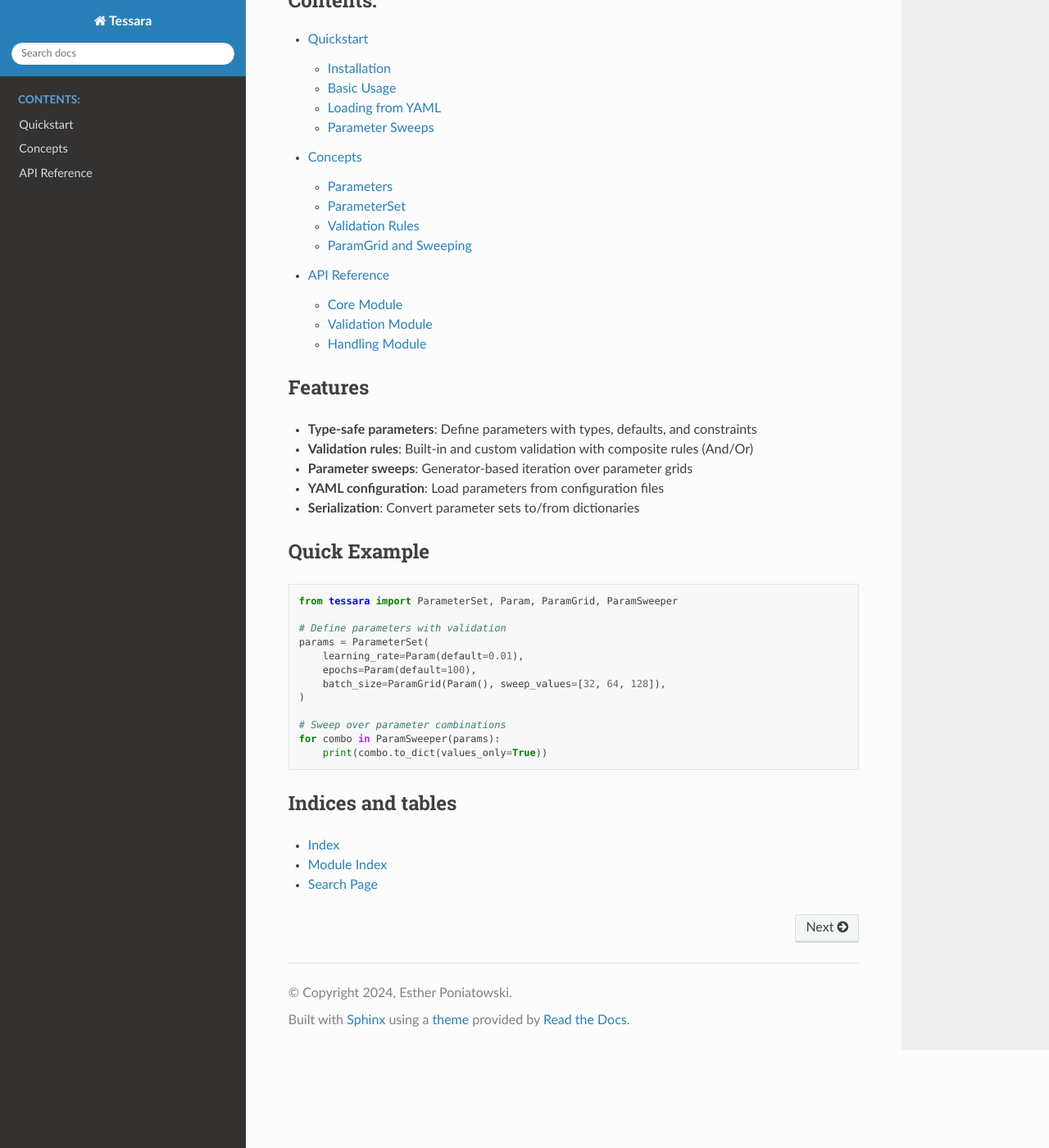
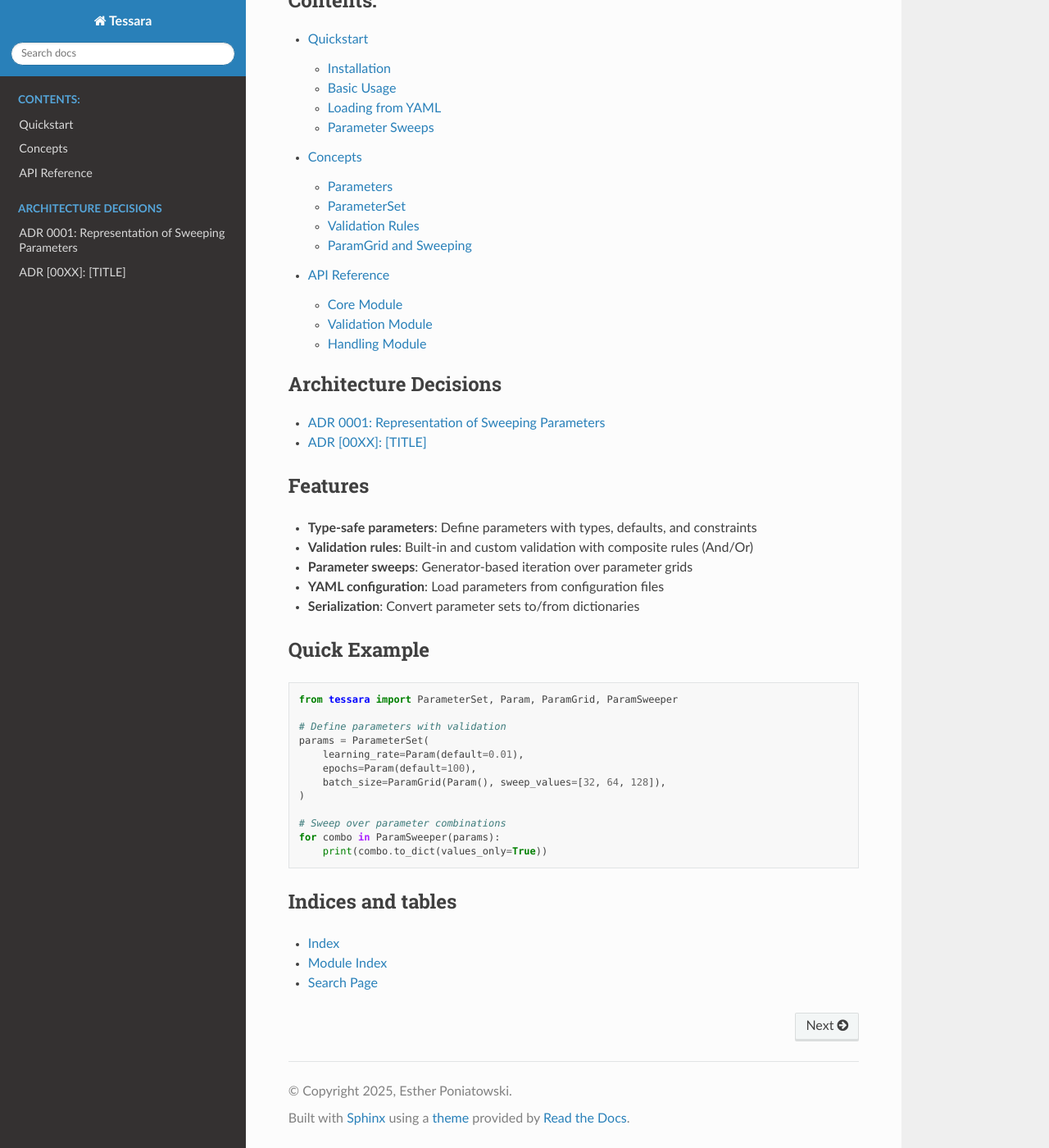
Before and after one commit to esther-poniatowski/tessara, a Sphinx documentation site: the page built from docs/index.md, in a window 1280 px wide and 1400 px high, scrolled down 244 px. Shown: the whole window at 82% size. Built offline with Sphinx 7.4.7 and the Read the Docs theme 3.1.0, drawn with Linux system fonts in a browser that asks for light colours.

Commit message:
docs: Update README, fix ADR template, and add toctree entries
- Update maintenance badge year to 2026
- Replace generic usage with Param/ParameterSet/ParamGrid API examples
- Rename ADR template from XXXX-template.md to adr-template.md
- Add Architecture Decisions section to index.md toctree
- Fix conf.py copyright year from 2024 to 2025

Co-Authored-By: Claude Opus 4.6 (1M context) <noreply@anthropic.com>

````diff
--- a/docs/conf.py
+++ b/docs/conf.py
@@ -11,7 +11,7 @@ sys.path.insert(0, os.path.abspath("../src"))
 # -- Project information -----------------------------------------------------
 
 project = "Tessara"
-copyright = "2024, Esther Poniatowski"
+copyright = "2025, Esther Poniatowski"
 author = "Esther Poniatowski"
 release = "0.0.0"
 
--- a/docs/index.md
+++ b/docs/index.md
@@ -10,6 +10,14 @@ It provides type-safe parameter definitions, validation rules, and sweep generat
 guide/quickstart
 guide/concepts
 api/index
+```
+
+```{toctree}
+:maxdepth: 1
+:caption: Architecture Decisions
+
+adr/1-sweeping-parameters
+adr/adr-template
 ```
 
 ## Features
````
Also changed, not shown: README.md (+22 -5 lines), docs/adr/adr-template.md (renamed from docs/adr/XXXX-template.md).
